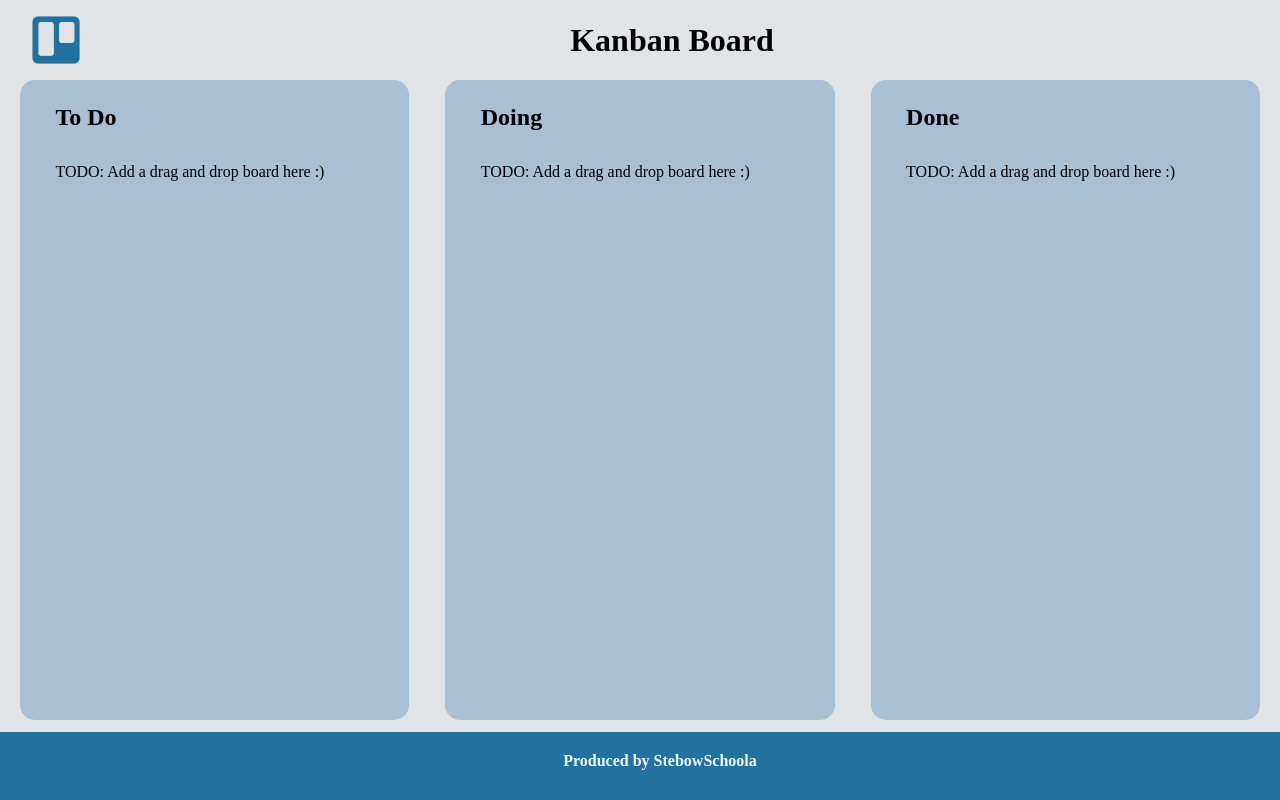
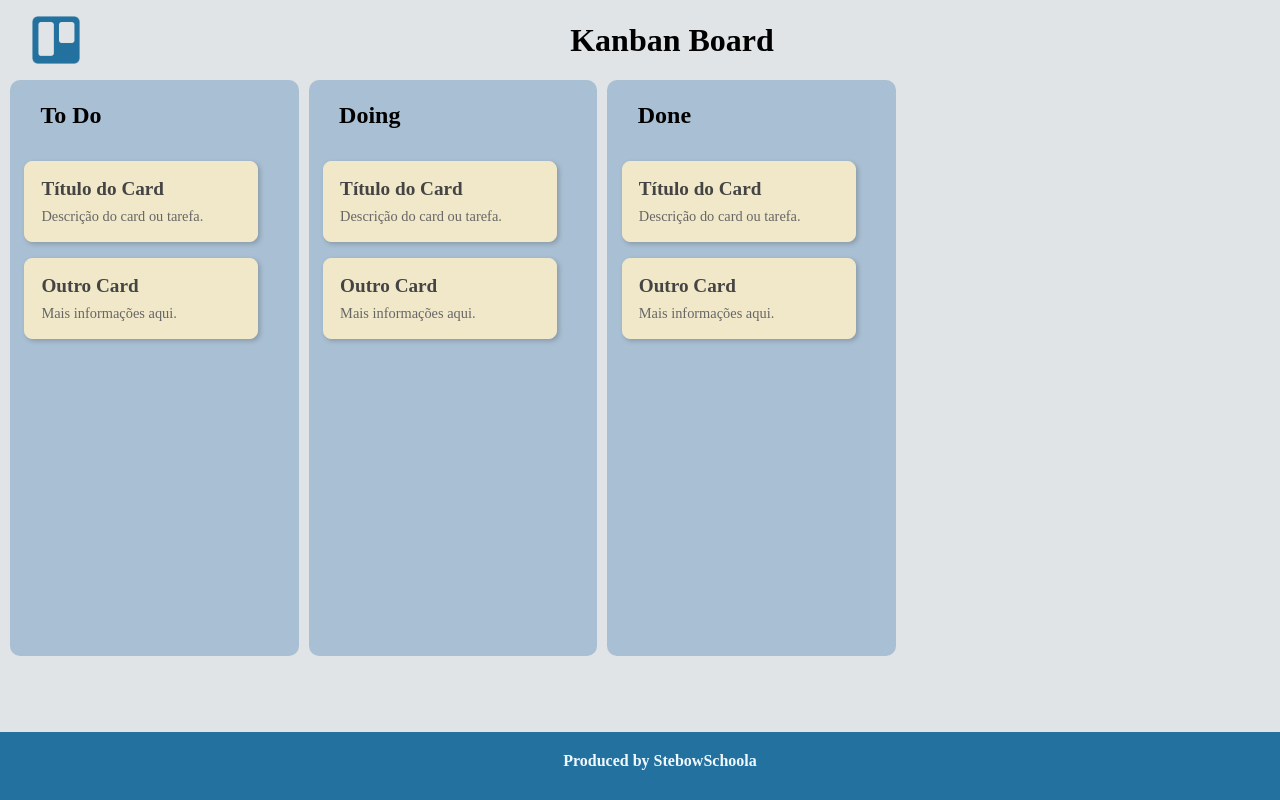
Before and after one commit to bschoola/kanban-board, an Angular app in the folder front/kanban-board/: page / in a window 1280 px wide. Built offline with nearby package versions, Linux system fonts and the light colour scheme.

Commit message:
feature: Include Cards

```diff
--- a/front/kanban-board/src/app/app.component.ts
+++ b/front/kanban-board/src/app/app.component.ts
@@ -1,12 +1,12 @@
 import { Component } from '@angular/core';
 
 import { HeaderComponent } from "./header/header.component";
+import { BoardComponent } from "./board/board.component";
 import { FooterComponent } from "./footer/footer.component";
-import { BoardComponent } from "./board/board.component";
 
 @Component({
   selector: 'app-root',
-  imports: [HeaderComponent, FooterComponent, BoardComponent],
+  imports: [HeaderComponent, BoardComponent, FooterComponent],
   templateUrl: './app.component.html',
   styleUrl: './app.component.css'
 })
--- a/front/kanban-board/src/app/board/board.component.css
+++ b/front/kanban-board/src/app/board/board.component.css
@@ -3,20 +3,19 @@ main {
   height: 300px;
   margin: 0 auto 1rem auto;
   display: flex;
-  flex-direction: row; /* Ensures items are placed in a row */
-  gap: 16px; /* Optional: Adds spacing between the items */
+  flex-direction: row;
+  gap: 10px;
   justify-content: space-between;
 }
 
 main app-workspace:first-child {
-  margin-left: 20px; /* Add left margin for the first element */
+  margin-left: 10px;
 }
 
 main app-workspace:last-child {
-  margin-right: 20px; /* Add right margin for the last element */
+  margin-right: 30%;
 }
 
 main app-workspace {
-  flex: 1; /* Ensures all items take equal space */
-  margin: 0 10px; /* Optional: Add spacing between elements */
+  flex: 1;
 }
--- a/front/kanban-board/src/app/card/card.component.css
+++ b/front/kanban-board/src/app/card/card.component.css
@@ -0,0 +1,40 @@
+.card-container {
+    display: flex;
+    flex-wrap: wrap;
+    gap: 1rem;
+    margin-top: 1rem;
+    background-color: #A9BFD3;
+}
+
+.card {
+    background-color: #f0e8c8;
+    border: 1px solid #f0e8c8;
+    border-radius: 8px;
+    box-shadow: 2px 2px 5px rgba(0, 0, 0, 0.2);
+    padding: 1rem;
+    width: 200px;
+    height: auto;
+    font-family: Arial, sans-serif;
+    color: #333;
+    cursor: pointer;
+    transition: transform 0.2s ease-in-out;
+}
+
+.card:hover {
+    transform: scale(1.05);
+    box-shadow: 4px 4px 10px rgba(0, 0, 0, 0.3);
+}
+
+.card h3 {
+    background-color: #f0e8c8;
+    margin: 0 0 0.5rem 0;
+    font-size: 1.2rem;
+    color: #444;
+}
+
+.card p {
+    background-color: #f0e8c8;
+    margin: 0;
+    font-size: 0.9rem;
+    color: #666;
+}
--- /dev/null
+++ b/front/kanban-board/src/app/card/card.component.html
@@ -0,0 +1,10 @@
+<div class="card-container">
+    <div class="card">
+        <h3>Título do Card</h3>
+        <p>Descrição do card ou tarefa.</p>
+    </div>
+    <div class="card">
+        <h3>Outro Card</h3>
+        <p>Mais informações aqui.</p>
+    </div>
+</div>
--- a/front/kanban-board/src/app/workspace/workspace.component.css
+++ b/front/kanban-board/src/app/workspace/workspace.component.css
@@ -1,10 +1,10 @@
 main {
     background-color: #A9BFD3;
     width: 100%;
-    height: 80vh;
+    height: 72vh;
     display: flex;
     flex-direction: column;
-    border-radius: 15px;
+    border-radius: 10px;
 }
 
 .workspace {
@@ -12,7 +12,7 @@ main {
     margin-top: 2%;
     margin-right: 2%;
     background-color: #A9BFD3;
-    border-radius: 15px;
+    border-radius: 10px;
 }
 
 h2, p {
--- a/front/kanban-board/src/app/workspace/workspace.component.html
+++ b/front/kanban-board/src/app/workspace/workspace.component.html
@@ -1,6 +1,6 @@
 <main>
     <div class="workspace">
         <h2> {{ name }} </h2>
-        <p>TODO: Add a drag and drop board here :) </p>
+        <app-card />
     </div>
 </main>
--- a/front/kanban-board/src/app/workspace/workspace.component.ts
+++ b/front/kanban-board/src/app/workspace/workspace.component.ts
@@ -1,8 +1,9 @@
 import { Component, Input } from '@angular/core';
+import { CardComponent } from "../card/card.component";
 
 @Component({
   selector: 'app-workspace',
-  imports: [],
+  imports: [CardComponent],
   templateUrl: './workspace.component.html',
   styleUrl: './workspace.component.css'
 })
```
